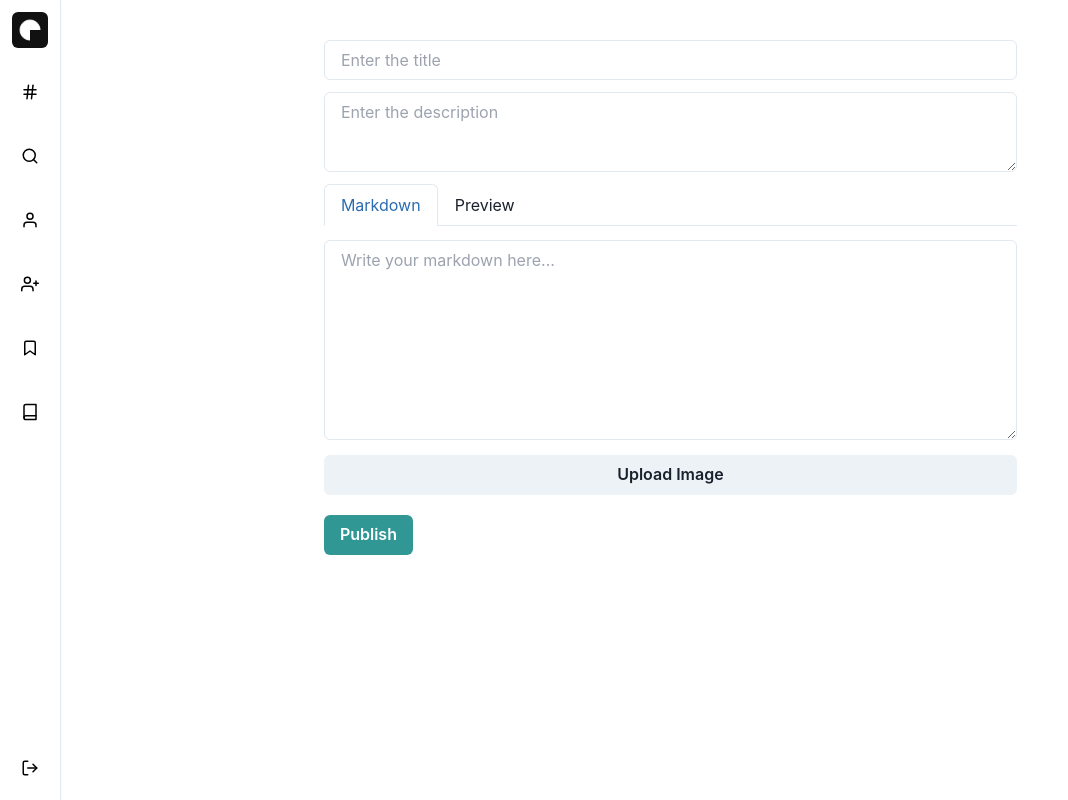
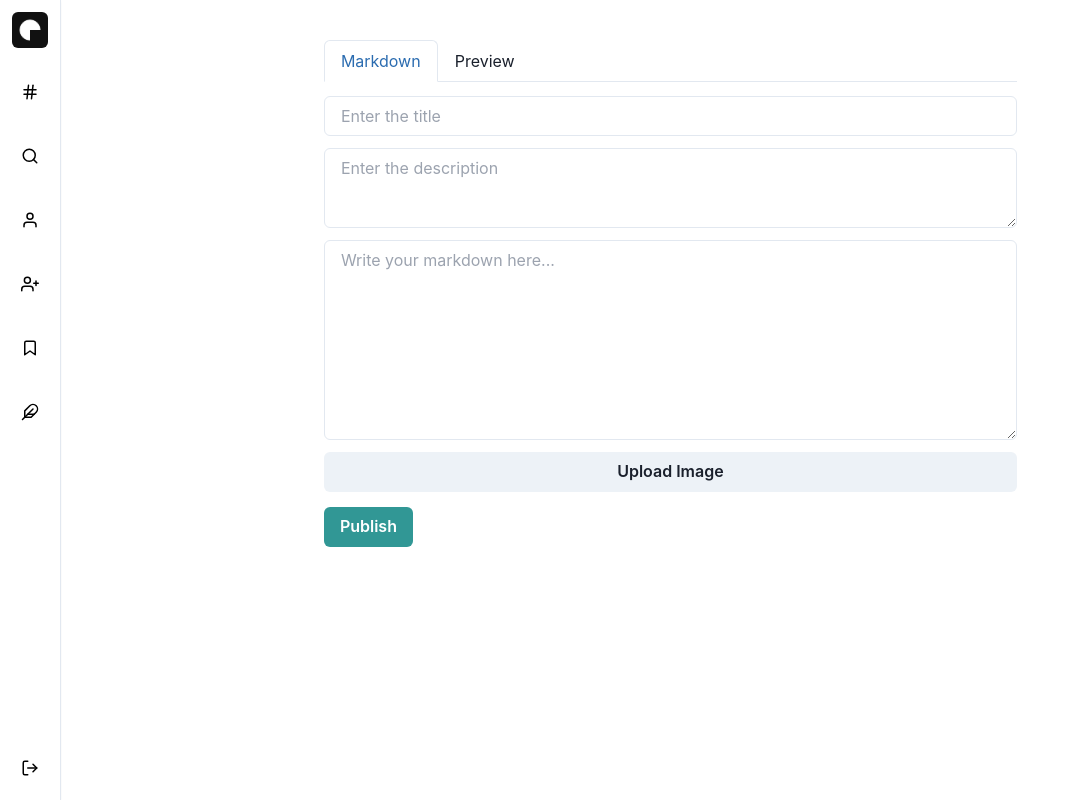
Before and after one commit to develop8-studio/memogo, a Next.js app: page /editor in a window 1280 px wide. Shown: the whole page, without its empty margins (0-1068 px from the left). Built offline with nearby package versions, Linux system fonts and the light colour scheme; no server answers; sample sign-in values are in the browser's storage.

Commit message:
Update Editor

```diff
--- a/src/components/SideBar.tsx
+++ b/src/components/SideBar.tsx
@@ -5,7 +5,7 @@ import { auth } from '@/firebase/firebaseConfig';
 import { signOut, onAuthStateChanged, User } from 'firebase/auth';
 import { useRouter } from 'next/router';
 import { Button, AlertDialog, AlertDialogBody, AlertDialogFooter, AlertDialogHeader, AlertDialogContent, AlertDialogOverlay, Image } from '@chakra-ui/react';
-import { FiBook, FiBookmark, FiHash, FiLogIn, FiLogOut, FiMeh, FiPenTool, FiSearch, FiSettings, FiUser, FiUserPlus } from 'react-icons/fi';
+import { FiBook, FiBookmark, FiFeather, FiHash, FiLogIn, FiLogOut, FiMeh, FiPenTool, FiSearch, FiSettings, FiUser, FiUserPlus } from 'react-icons/fi';
 
 interface MenuItemProps {
     icon: React.ReactNode;
@@ -55,7 +55,7 @@ const SideBar: React.FC = () => {
                     {user && <MenuItem icon={<FiUser className="text-lg" />} href={`/user?id=${user.uid}`} />}
                     {user && <MenuItem icon={<FiUserPlus className="text-lg" />} href='/following' />}
                     {user && <MenuItem icon={<FiBookmark className="text-lg" />} href='/bookmarks' />}
-                    {user && <MenuItem icon={<FiBook className="text-lg" />} href='/editor' />}
+                    {user && <MenuItem icon={<FiFeather className="text-lg" />} href='/editor' />}
                     {/* {user && <MenuItem icon={<FiSettings className="text-lg" />} href='/settings' />} */}
                 </div>
                 <div>
--- a/src/pages/editor.tsx
+++ b/src/pages/editor.tsx
@@ -131,7 +131,7 @@ const Editor = () => {
                 <title>Editor</title>
             </Head>
             <Layout>
-                <Input
+                {/* <Input
                     type="text"
                     value={title}
                     onChange={handleTitleChange}
@@ -143,7 +143,7 @@ const Editor = () => {
                     onChange={handleDescriptionChange}
                     className="w-full mb-3"
                     placeholder="Enter the description"
-                />
+                /> */}
                 {/* <Textarea
                     value={content}
                     onChange={handleContentChange}
@@ -158,12 +158,36 @@ const Editor = () => {
                     </TabList>
                     <TabPanels>
                         <TabPanel padding="15px 0">
+                            <Input
+                                type="text"
+                                value={title}
+                                onChange={handleTitleChange}
+                                className="w-full mb-3"
+                                placeholder="Enter the title"
+                            />
+                            <Textarea
+                                value={description}
+                                onChange={handleDescriptionChange}
+                                className="w-full mb-3"
+                                placeholder="Enter the description"
+                            />
                             <Textarea
                                 value={content}
                                 onChange={handleContentChange}
                                 placeholder="Write your markdown here..."
                                 height="200px"
                             />
+                            <Button onClick={openFileDialog} className="w-full mt-3" disabled={isUploading}>
+                                {isUploading ? <><Spinner size="sm" className="mr-2.5" />Uploading...</> : 'Upload Image'}
+                            </Button>
+                            {imageUrl && (
+                                <div className="flex mt-3">
+                                    <Input value={imageUrl} isReadOnly className="w-full" />
+                                    <Button onClick={onCopy} colorScheme='teal' className='ml-2.5'>
+                                        {hasCopied ? 'Copied' : 'Copy URL'}
+                                    </Button>
+                                </div>
+                            )}
                         </TabPanel>
                         <TabPanel padding="15px 0">
                             <div className="markdown-body rounded-md border p-[30px]">
@@ -174,9 +198,7 @@ const Editor = () => {
                         </TabPanel>
                     </TabPanels>
                 </Tabs>
-                <Button onClick={openFileDialog} className="w-full" disabled={isUploading}>
-                    {isUploading ? <><Spinner size="sm" className="mr-2" />Uploading...</> : 'Upload Image'}
-                </Button>
+
                 <input
                     type="file"
                     accept="image/*"
@@ -184,15 +206,15 @@ const Editor = () => {
                     ref={fileInputRef}
                     className="hidden"
                 />
-                {imageUrl && (
+                {/* {imageUrl && (
                     <div className="flex mt-3">
                         <Input value={imageUrl} isReadOnly className="w-full" />
                         <Button onClick={onCopy} colorScheme='teal' className='ml-2.5'>
                             {hasCopied ? 'Copied' : 'Copy URL'}
                         </Button>
                     </div>
-                )}
-                <Button onClick={handlePublishClick} colorScheme='teal' className='my-5'>
+                )} */}
+                <Button onClick={handlePublishClick} colorScheme='teal'>
                     Publish
                 </Button>
                 {/* <Text>Preview</Text> */}
--- a/src/pages/following.tsx
+++ b/src/pages/following.tsx
@@ -62,14 +62,14 @@ const Following = () => {
                 <Heading size="md" className="mb-5">Following</Heading>
                 <VStack spacing={4} align="start">
                     {following.map((user) => (
-                        <Box key={user.uid} w="100%" p={3} borderWidth={1} borderRadius="md">
+                        <Box key={user.uid} className="p-3 w-full rounded-md border">
                             <HStack spacing={3} align="center">
                                 <Link href={`/user?id=${user.uid}`} passHref>
                                     <Avatar src={user.photoURL} name={user.displayName} size="md" />
                                 </Link>
                                 <VStack align="start" spacing={0}>
                                     <Link href={`/user?id=${user.uid}`} passHref>
-                                        <h3 className="font-bold text-md">{user.displayName}</h3>
+                                        <Text fontWeight="bold">{user.displayName}</Text>
                                     </Link>
                                     {/* <Text>{user.bio}</Text> */}
                                 </VStack>
--- a/src/pages/memo.tsx
+++ b/src/pages/memo.tsx
@@ -8,7 +8,7 @@ import BookmarkButton from '../components/BookmarkButton';
 import ReactMarkdown from 'react-markdown';
 import remarkGfm from 'remark-gfm';
 import Head from 'next/head';
-import { Center, Heading, Text, Button, Menu, MenuButton, MenuList, MenuItem, Divider, Avatar, HStack, VStack, AlertDialog, AlertDialogBody, AlertDialogFooter, AlertDialogHeader, AlertDialogContent, AlertDialogOverlay, Textarea, Spinner, Input } from '@chakra-ui/react';
+import { Center, Heading, Text, Button, Menu, MenuButton, MenuList, MenuItem, Divider, Avatar, HStack, VStack, AlertDialog, AlertDialogBody, AlertDialogFooter, AlertDialogHeader, AlertDialogContent, AlertDialogOverlay, Textarea, Spinner, Input, Box } from '@chakra-ui/react';
 import Layout from '@/components/Layout';
 import { onAuthStateChanged } from 'firebase/auth';
 import { ChevronDownIcon } from '@chakra-ui/icons';
@@ -143,16 +143,18 @@ const Memo = () => {
                             <Heading className="mb-2.5">{memoData.title}</Heading>
                             <Text>{memoData.description}</Text>
                             {memoData.userId !== currentUserId && authorData && (
-                                <HStack spacing={3} className="mt-5 border p-1.5 rounded-md w-full mb-10">
+                                <Box className="p-3 w-full rounded-md mt-5 border">
+                                    <HStack spacing={3} align="center">
                                         <Link href={`/user?id=${memoData.userId}`} passHref>
                                             <Avatar src={authorData.photoURL} name={authorData.displayName} size="md" />
                                         </Link>
-                                    <VStack align="start" spacing={1}>
+                                        <VStack align="start" spacing={0}>
                                             <Link href={`/user?id=${memoData.userId}`} passHref>
                                                 <Text fontWeight="bold">{authorData.displayName}</Text>
                                             </Link>
                                         </VStack>
                                     </HStack>
+                                </Box>
                             )}
                         </div>
                         {memoData.userId === currentUserId && (
```
Lines whose indentation alone changed are shown as unchanged.
